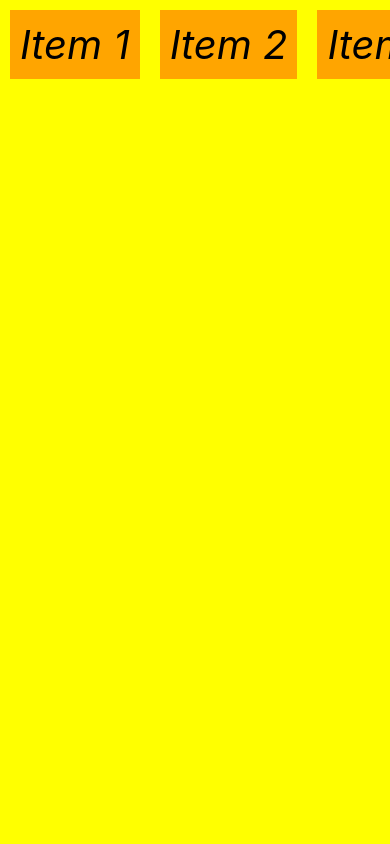
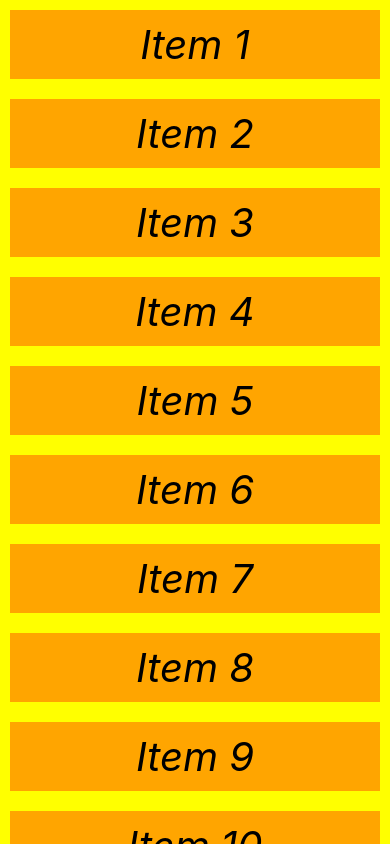
Before and after one commit to codingscode/reactnative_from_zero_to_hero, a React Native app in the folder rntour/: screen / in a window 390 px wide. Built offline with nearby package versions, Linux system fonts and the light colour scheme.

Commit message:
parte 29

```diff
--- a/rntour/App.js
+++ b/rntour/App.js
@@ -1,6 +1,6 @@
 
 import React, { useState } from 'react'
-import { ScrollView, StyleSheet, Text, View } from 'react-native'
+import { RefreshControl, ScrollView, StyleSheet, Text, View } from 'react-native'
 
 
 
@@ -22,7 +22,7 @@ function App() {
 
 
    return (
-      <ScrollView horizontal={true} style={styles.body} >
+      <ScrollView refreshControl={<RefreshControl />} style={styles.body} >
          {Items.map((item, i) => {
             return (
                <View style={styles.item} key={i} >
```
Also changed, not shown: 1 other file (tests, documents, lock files or other folders).
